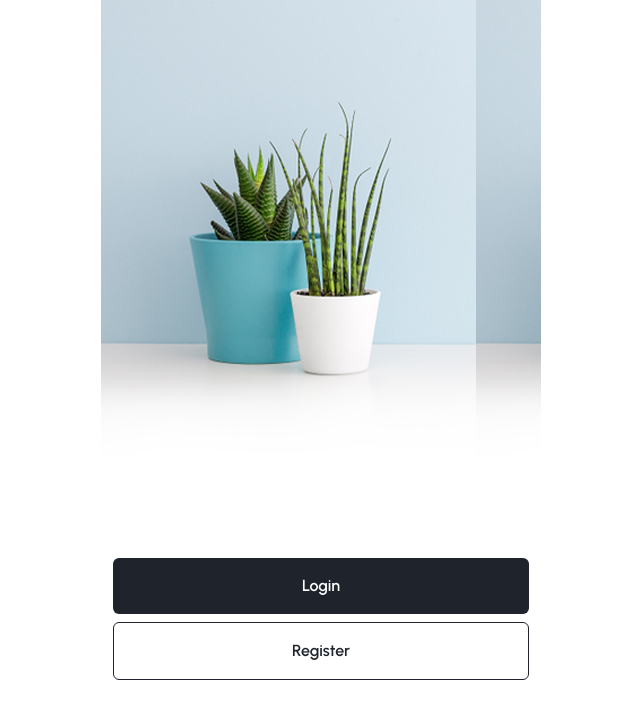
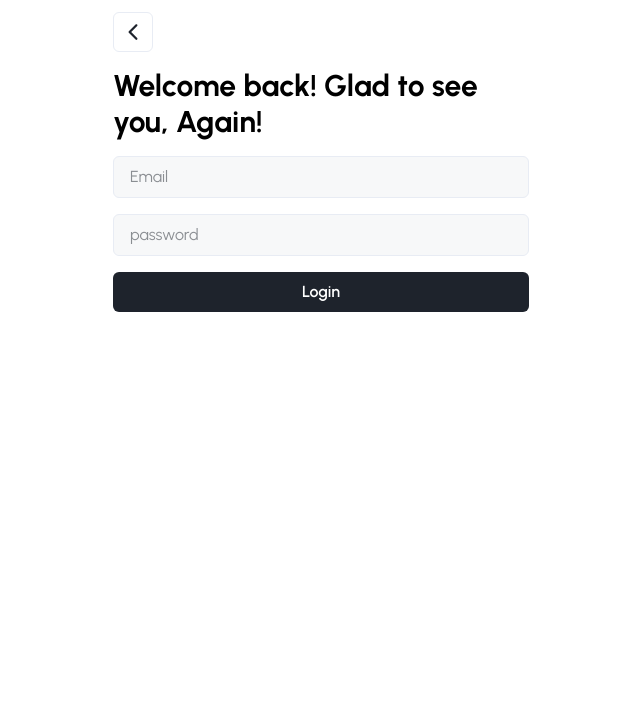
Before and after one commit to chatethakhun/playgroundFE, a React (Vite) app: page /login in a window 1280 px wide. Shown: the top 718 px of the page, without its empty margins (319-959 px from the left). Built offline with nearby package versions, Linux system fonts and the light colour scheme.

Commit message:
Add login page with form validation and auth service

```diff
--- a/package.json
+++ b/package.json
@@ -13,6 +13,7 @@
     "check": "prettier --write . && eslint --fix"
   },
   "dependencies": {
+    "@hookform/resolvers": "^5.1.1",
     "@tanstack/react-query": "^5.83.0",
     "@tanstack/react-router": "^1.121.2",
     "@tanstack/react-router-devtools": "^1.121.2",
@@ -22,7 +23,10 @@
     "omoo-icons": "^1.0.7",
     "react": "^19.0.0",
     "react-dom": "^19.0.0",
-    "tailwind-merge": "^3.3.1"
+    "react-hook-form": "^7.61.1",
+    "react-icons": "^5.5.0",
+    "tailwind-merge": "^3.3.1",
+    "yup": "^1.6.1"
   },
   "devDependencies": {
     "@tailwindcss/vite": "^4.1.11",
--- a/src/components/ui/Button.tsx
+++ b/src/components/ui/Button.tsx
@@ -12,11 +12,13 @@ const Button = ({
   primary = true,
   secondary = false,
   isBlock = false,
+  onClick,
 }: IButton) => {
   return (
     <button
+      onClick={onClick}
       type="button"
-      className={cn(' rounded-md px-4 py-4 font-semibold', {
+      className={cn(' rounded-md px-4 py-2 font-semibold', {
         'w-full': isBlock,
         'bg-dark text-white hover:bg-gray-800': primary,
         'bg-white text-dark hover:bg-gray-200 border-dark border-1': secondary,
--- /dev/null
+++ b/src/components/ui/IconButton.tsx
@@ -0,0 +1,19 @@
+import type { ButtonHTMLAttributes } from 'react'
+
+interface IButton extends ButtonHTMLAttributes<HTMLButtonElement> {
+  children: React.ReactNode
+}
+
+const IconButton = ({ children, onClick }: IButton) => {
+  return (
+    <button
+      type="button"
+      onClick={onClick}
+      className="flex items-center justify-center w-10 h-10 rounded-md border-border border-1 text-dark"
+    >
+      {children}
+    </button>
+  )
+}
+
+export default IconButton
--- /dev/null
+++ b/src/components/ui/PageContainer.tsx
@@ -0,0 +1,9 @@
+const PageContainer = ({ children }: { children: React.ReactNode }) => {
+  return (
+    <div className="flex flex-col w-full h-full p-3">
+      <div className="flex-1 flex flex-col gap-4">{children}</div>
+    </div>
+  )
+}
+
+export default PageContainer
--- /dev/null
+++ b/src/components/ui/TextInput.tsx
@@ -0,0 +1,35 @@
+interface ITextInput extends React.InputHTMLAttributes<HTMLInputElement> {
+  label?: string
+  placeholder: string
+  id: string
+  icon?: React.ReactNode
+  errorMessage?: string
+}
+const TextInput = ({
+  label,
+  placeholder,
+  id,
+  icon,
+  errorMessage,
+  onChange,
+  value,
+  type = 'text',
+}: ITextInput) => {
+  return (
+    <fieldset className="flex flex-col gap-2 relative">
+      {label && <label className="text-dark">{label}</label>}
+      <input
+        type={type}
+        id={id}
+        placeholder={placeholder}
+        onChange={onChange}
+        value={value}
+        className="rounded-md border-border bg-light-gray border-1 py-2 px-4 text-dark rounde-lg focus:outline-dark-gray-"
+      />
+      <div className="absolute right-2 top-2">{icon}</div>
+      {errorMessage && <p className="text-red-500 text-sm">{errorMessage}</p>}
+    </fieldset>
+  )
+}
+
+export default TextInput
--- /dev/null
+++ b/src/hooks/useCustomRouter.tsx
@@ -0,0 +1,15 @@
+import { useNavigate } from '@tanstack/react-router'
+
+const useCustomRouter = () => {
+  const navigate = useNavigate()
+
+  const goTo = (path: string) => {
+    navigate({ to: path })
+  }
+
+  return {
+    goTo,
+  }
+}
+
+export default useCustomRouter
--- a/src/routes/index.tsx
+++ b/src/routes/index.tsx
@@ -1,19 +1,23 @@
 import { createFileRoute } from '@tanstack/react-router'
 import loginBg from '../assets/images/loginBG.png'
 import Button from '@/components/ui/Button'
+import useCustomRouter from '@/hooks/useCustomRouter'
 
 export const Route = createFileRoute('/')({
   component: RouteComponent,
 })
 
 function RouteComponent() {
+  const { goTo } = useCustomRouter()
   return (
     <div
       className="h-full p-3 pb-30"
       style={{ backgroundImage: `url(${loginBg})` }}
     >
       <div className="flex flex-col items-center justify-end h-full gap-2 ">
-        <Button isBlock>Login</Button>
+        <Button isBlock onClick={() => goTo('/login')}>
+          Login
+        </Button>
         <Button isBlock secondary>
           Register
         </Button>
--- a/src/routes/login/index.tsx
+++ b/src/routes/login/index.tsx
@@ -1,23 +1,94 @@
+import { useCallback } from 'react'
 import { createFileRoute } from '@tanstack/react-router'
-import loginBg from '../../assets/images/loginBG.png'
+import { IoIosArrowBack } from 'react-icons/io'
+import { Controller, FormProvider, useForm } from 'react-hook-form'
+import * as yup from 'yup'
+import { yupResolver } from '@hookform/resolvers/yup'
+import PageContainer from '@/components/ui/PageContainer'
+import IconButton from '@/components/ui/IconButton'
+import useCustomRouter from '@/hooks/useCustomRouter'
+import TextInput from '@/components/ui/TextInput'
 import Button from '@/components/ui/Button'
+import { login } from '@/services/auth/auth.service'
+
+const loginSchema = yup.object({
+  email: yup.string().required('Email is required').email('Invalid email'),
+  password: yup
+    .string()
+    .required('Password is required')
+    .min(6, 'Minimun 6 characters'),
+})
+
+type FormValues = yup.InferType<typeof loginSchema>
 
 export const Route = createFileRoute('/login/')({
   component: RouteComponent,
 })
 
 function RouteComponent() {
+  const { goTo } = useCustomRouter()
+
+  const method = useForm({
+    defaultValues: {
+      email: '',
+      password: '',
+    },
+    resolver: yupResolver(loginSchema),
+  })
+
+  const { handleSubmit, control } = method
+
+  const onSumbit = useCallback(async (formValue: FormValues) => {
+    const { email, password } = formValue
+    try {
+      const { data } = await login(email, password)
+      console.log({ data })
+    } catch (error) {
+      console.error(`error from login ${error}`)
+    }
+  }, [])
   return (
-    <div
-      className="h-full p-3 pb-30"
-      style={{ backgroundImage: `url(${loginBg})` }}
-    >
-      <div className="flex flex-col items-center justify-end h-full gap-2 ">
-        <Button isBlock>Login</Button>
-        <Button isBlock secondary>
-          Register
-        </Button>
-      </div>
-    </div>
+    <PageContainer>
+      <IconButton onClick={() => goTo('/')}>
+        <IoIosArrowBack className="text-2xl" />
+      </IconButton>
+
+      <h1 className="text-3xl font-bold">
+        Welcome back! Glad to see you, Again!
+      </h1>
+
+      <FormProvider {...method}>
+        <Controller
+          control={control}
+          name="email"
+          render={({ field: { onChange, value }, fieldState: { error } }) => (
+            <TextInput
+              id="email"
+              type="email"
+              placeholder="Email"
+              errorMessage={error?.message || ''}
+              onChange={(evt) => onChange(evt.currentTarget.value)}
+              value={value}
+            />
+          )}
+        />
+        <Controller
+          control={control}
+          name="password"
+          render={({ field: { onChange, value }, fieldState: { error } }) => (
+            <TextInput
+              id="password"
+              placeholder="password"
+              type="password"
+              errorMessage={error?.message || ''}
+              onChange={(evt) => onChange(evt.currentTarget.value)}
+              value={value}
+            />
+          )}
+        />
+
+        <Button onClick={handleSubmit(onSumbit)}>Login</Button>
+      </FormProvider>
+    </PageContainer>
   )
 }
--- /dev/null
+++ b/src/services/auth/auth.service.ts
@@ -0,0 +1,17 @@
+import axios from 'axios'
+
+export const login = async (email: string, password: string) => {
+  try {
+    console.log({ env: import.meta.env })
+    const { data } = await axios.post(
+      `${import.meta.env.VITE_API_URL}/api/auth/login`,
+      {
+        email,
+        password,
+      },
+    )
+    return data
+  } catch (error) {
+    console.log(error)
+  }
+}
--- a/src/styles.css
+++ b/src/styles.css
@@ -11,6 +11,7 @@
   --color-border: #e8ecf4;
   --color-dark-gray-: #6a707c;
   --color-gray: #8391a1;
+  --color-light-gray: #f7f8f9;
   --color-primary: #35c2c1;
 }
 
```
